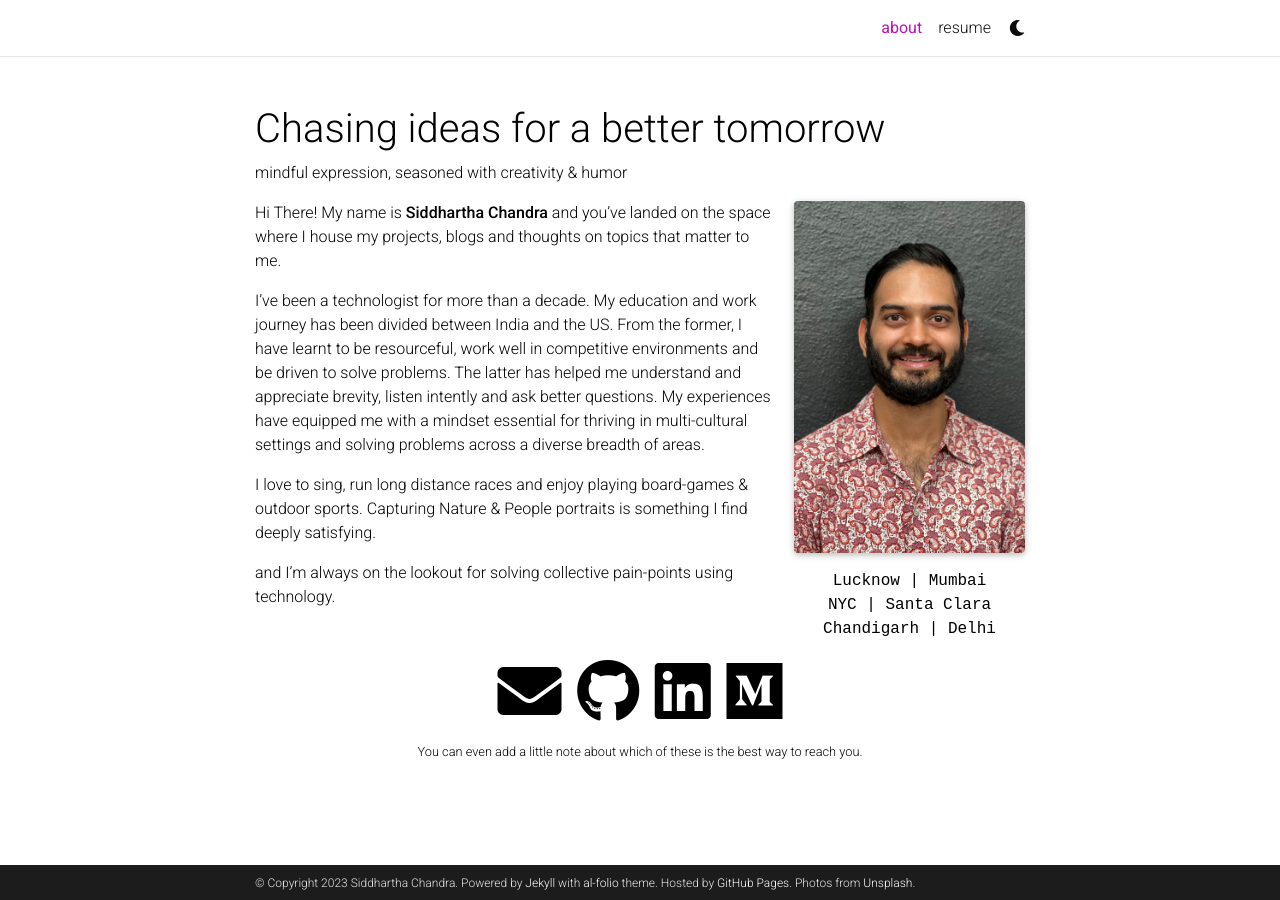
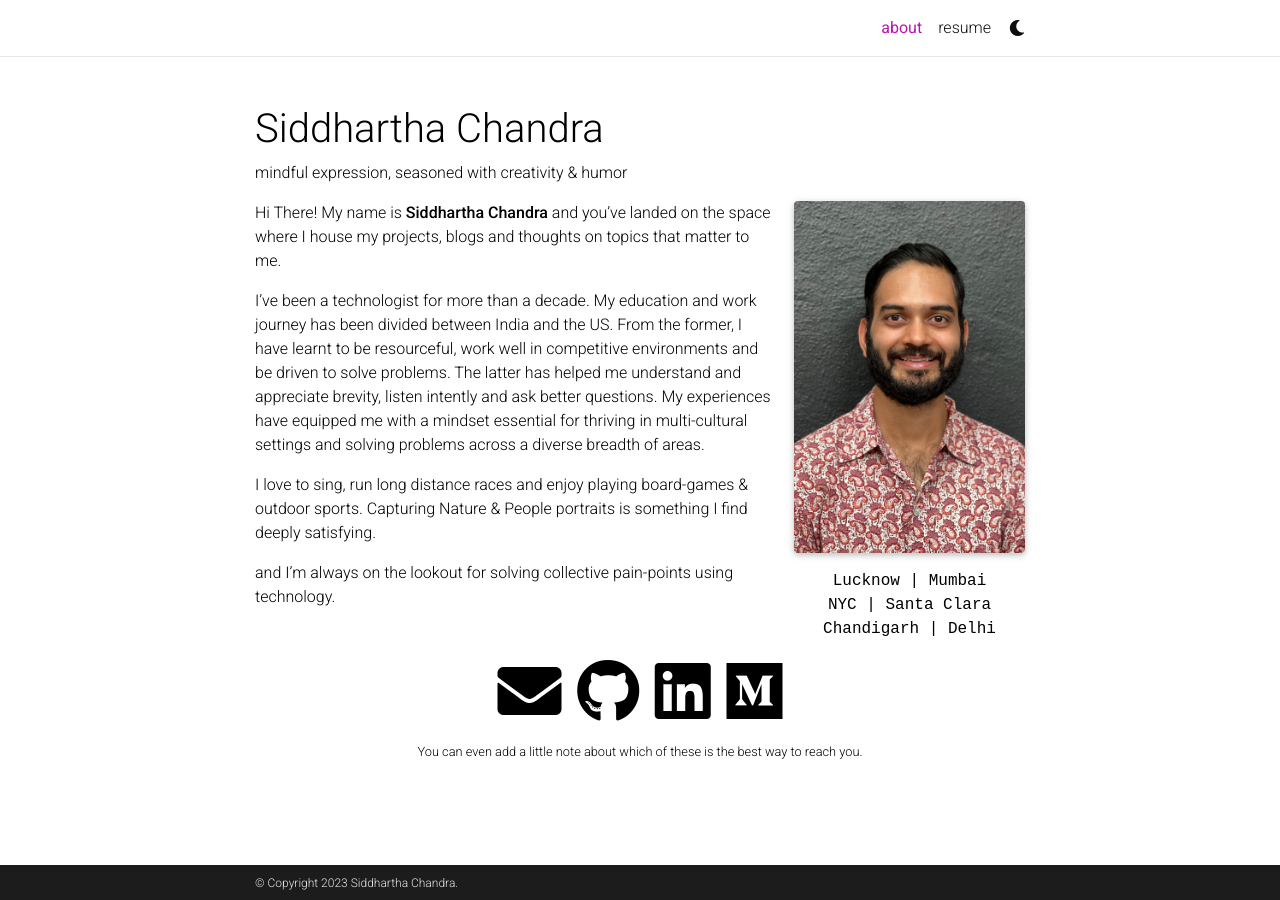
Before and after one commit to siddhartha-chandra/siddhartha-chandra.github.io, a Jekyll site: the page built from _pages/about.md, in a window 1280 px wide. Built offline with Jekyll 4.4.1, drawn with Linux system fonts in a browser that asks for light colours; comment, search, counter and statistics services are not loaded; a style sheet for code colours, icons or effects is not loaded.

Commit message:
misc: customize 'about me' content specific to profile

```diff
--- a/_config.yml
+++ b/_config.yml
@@ -2,21 +2,17 @@
 # Site settings
 # -----------------------------------------------------------------------------
 
-title: Chasing ideas for a better tomorrow
+title: Siddhartha Chandra
 first_name: Siddhartha
 middle_name:
 last_name: Chandra
 email: sc3653@columbia.edu
 description: > # the ">" symbol means to ignore newlines until "footer_text:"
-  A simple, whitespace theme for academics. Based on [*folio](https://github.com/bogoli/-folio) design.
-footer_text: >
-  Powered by <a href="https://jekyllrb.com/" target="_blank">Jekyll</a> with <a href="https://github.com/alshedivat/al-folio">al-folio</a> theme.
-  Hosted by <a href="https://pages.github.com/" target="_blank">GitHub Pages</a>.
-  Photos from <a href="https://unsplash.com" target="_blank">Unsplash</a>.
+  A space for my projects, progress & musings
 keywords: jekyll, jekyll-theme, academic-website, portfolio-website  # add your own keywords or leave empty
 
 lang: en # the language of your site (for example: en, fr, cn, ru, etc.)
-icon: ⚛️  # the emoji used as the favicon (alternatively, provide image name in /assets/img/)
+icon: prof_pic.jpg  # the emoji used as the favicon (alternatively, provide image name in /assets/img/)
 
 url: https://siddhartha-chandra.github.io
 baseurl:
```
